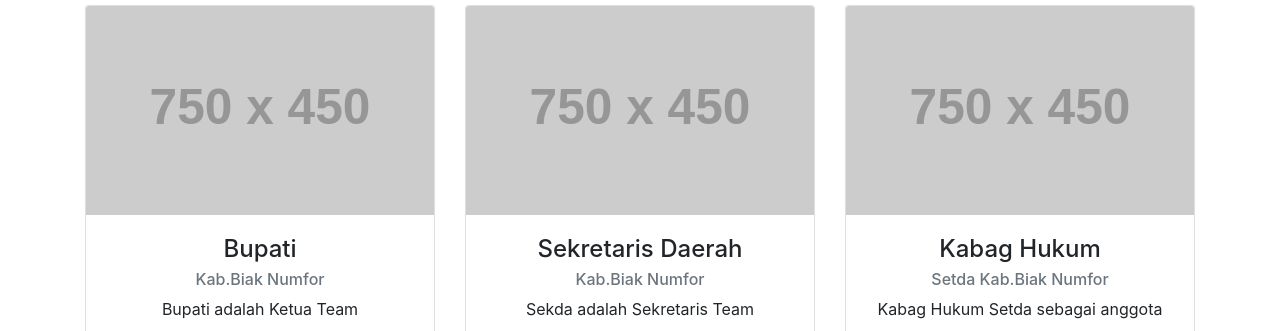
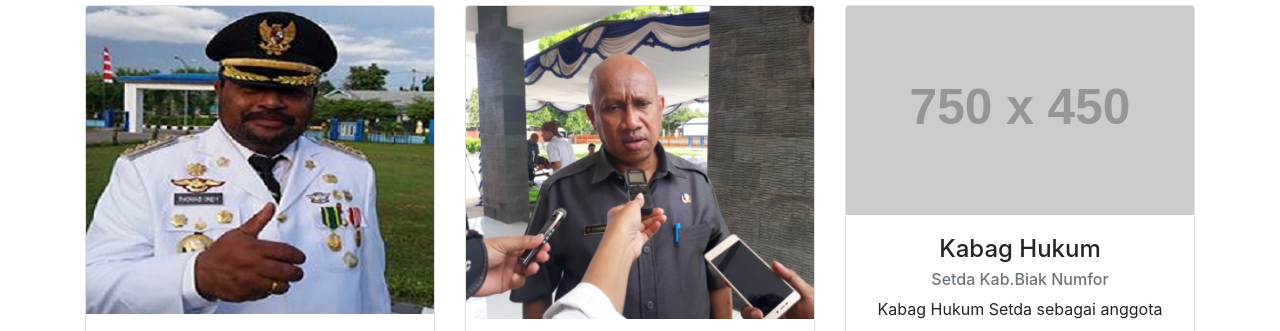
Before and after one commit to octaviabp/octaviabp.github.io, a website: page about.html in a window 1280 px wide. Shown: the part 597-928 px from the top of the page. Drawn offline with Linux system fonts and the light colour scheme; placeholder pictures from the web are drawn by us.

Commit message:
update index

```diff
--- a/about.html
+++ b/about.html
@@ -112,7 +112,7 @@
       <div class="row">
         <div class="col-lg-4 mb-4">
           <div class="card h-100 text-center">
-            <img class="card-img-top" src="http://placehold.it/750x450" alt="">
+            <img class="card-img-top" src="27.jpg" alt="">
             <div class="card-body">
               <h4 class="card-title">Bupati</h4>
               <h6 class="card-subtitle mb-2 text-muted">Kab.Biak Numfor</h6>
@@ -125,7 +125,7 @@
         </div>
         <div class="col-lg-4 mb-4">
           <div class="card h-100 text-center">
-            <img class="card-img-top" src="http://placehold.it/750x450" alt="">
+            <img class="card-img-top" src="28.jpg" alt="">
             <div class="card-body">
               <h4 class="card-title">Sekretaris Daerah</h4>
               <h6 class="card-subtitle mb-2 text-muted">Kab.Biak Numfor</h6>
```
Also changed, not shown: index.html (+1 -1 lines), 27.jpg (added), 28.jpg (added).
